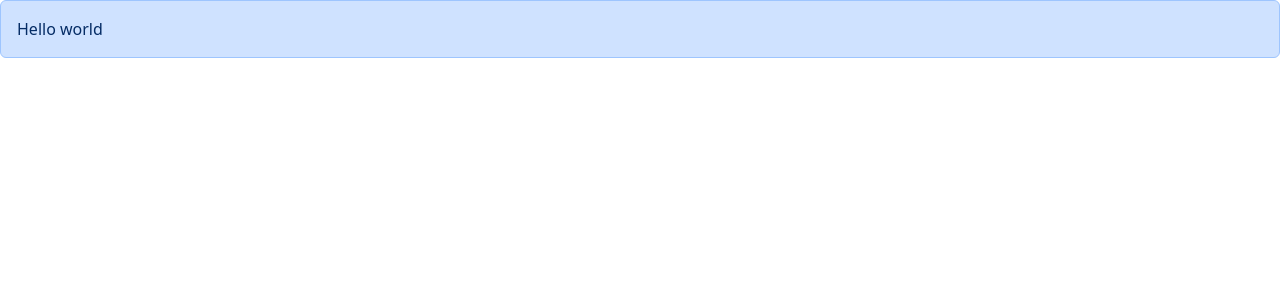
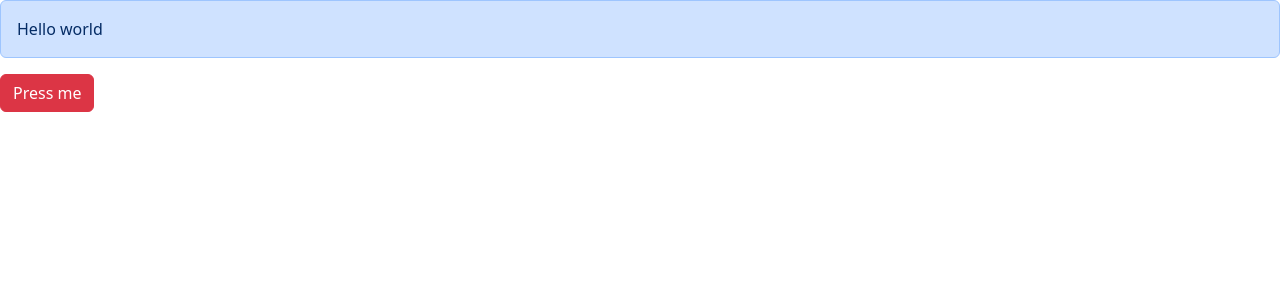
Before and after one commit to haroldport/react-app, a React (Vite) app: page / in a window 1280 px wide. Shown: the top 300 px of the page. Built offline with nearby package versions, Linux system fonts and the light colour scheme.

Commit message:
Add button component exercise

```diff
--- a/src/App.tsx
+++ b/src/App.tsx
@@ -1,4 +1,5 @@
 import Alert from "./components/Alert";
+import Button from "./components/Button";
 
 function App() {
   return (
@@ -6,6 +7,9 @@ function App() {
       <Alert>
         Hello <span>world</span>
       </Alert>
+      <Button color="danger" onClick={() => console.log("Clicked")}>
+        Press me
+      </Button>
     </div>
   );
 }
--- /dev/null
+++ b/src/components/Button.tsx
@@ -0,0 +1,15 @@
+interface Props {
+  children: string;
+  color?: "primary" | "seconday" | "danger";
+  onClick: () => void;
+}
+
+const Button = ({ children, color = "primary", onClick }: Props) => {
+  return (
+    <button className={`btn btn-${color}`} onClick={onClick}>
+      {children}
+    </button>
+  );
+};
+
+export default Button;
```
